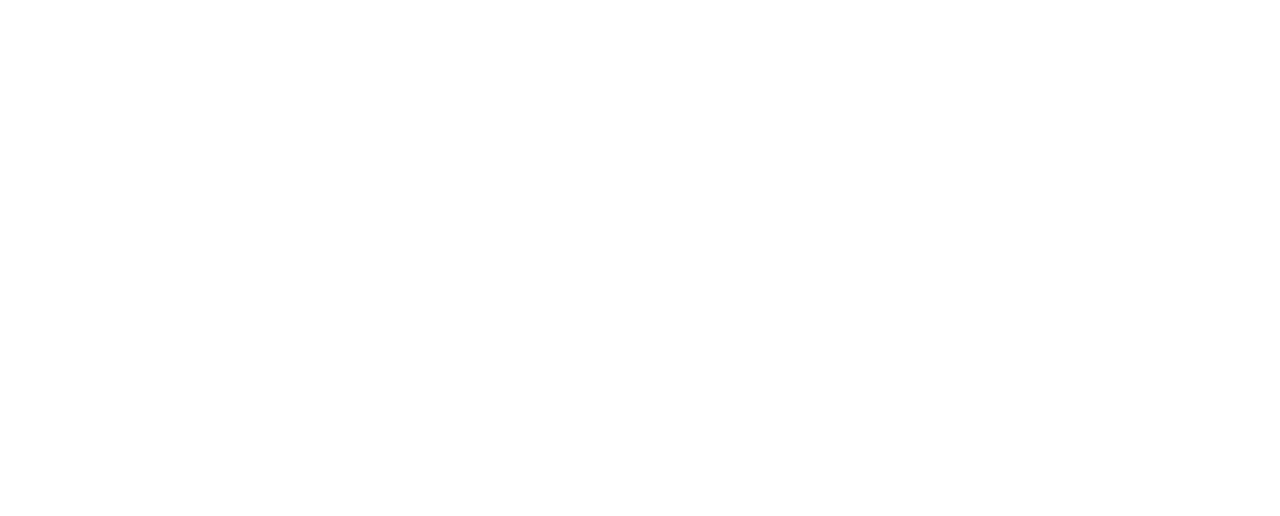
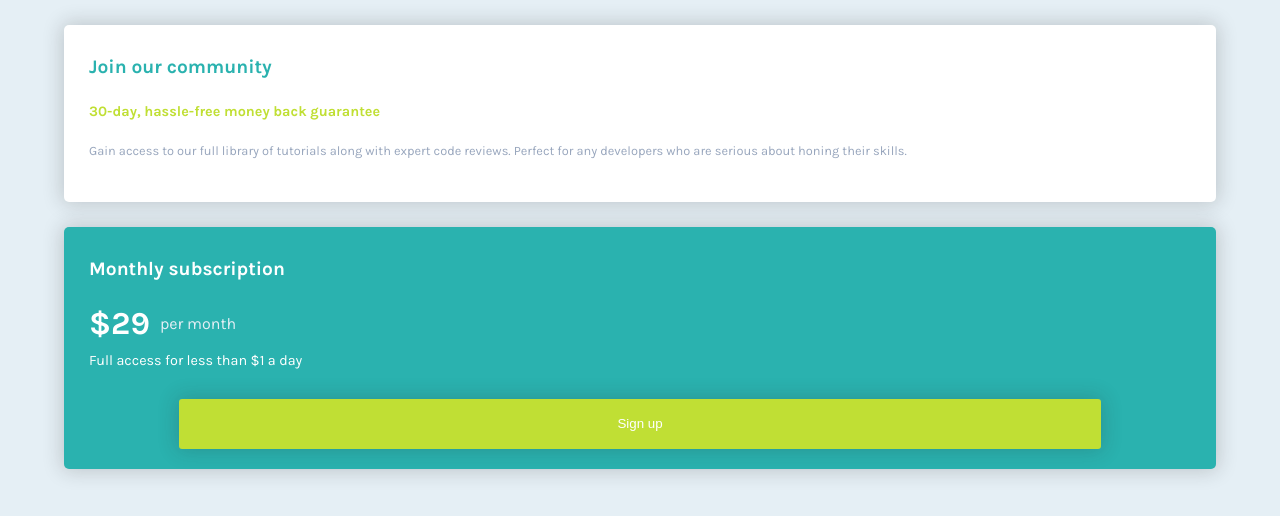
Before and after one commit to danitreble/mentor-single-price, a plain HTML site: page index.html in a window 1280 px wide. Drawn offline with Linux system fonts and the light colour scheme.

Commit message:
add first 2 boxes html and css styles

```diff
--- a/index.html
+++ b/index.html
@@ -1,12 +1,34 @@
 <!DOCTYPE html>
 <html lang="en">
+
 <head>
   <meta charset="UTF-8" />
   <meta name="viewport" content="width=device-width, initial-scale=1.0" />
   <link rel="stylesheet" href="styles.css" />
+  <link href="https://fonts.googleapis.com/css2?family=Karla:wght@400;700&display=swap" rel="stylesheet" />
   <title>Document</title>
 </head>
+
 <body>
 
+  <section class="box">
+    <h1 class="title  title--green">Join our community</h1>
+    <span class="subtitle  subtitle--green">30-day, hassle-free money back guarantee</span>
+    <p class="description">Gain access to our full library of tutorials along with expert code
+      reviews. Perfect for any developers who are serious about honing their
+      skills.</p>
+  </section>
+
+  <section class="box  box--green">
+    <h1 class="title  title--white">Monthly subscription</h1>
+    <div class="price">
+      <span class="price__amount">$29</span>
+      <span class="price__duration">per month</span>
+    </div>
+    <p class="subtitle  subtitle--white">Full access for less than $1 a day</p>
+    <button class="btn">Sign up</button>
+  </section>
+
 </body>
+
 </html>
--- a/styles.css
+++ b/styles.css
@@ -1,5 +1,103 @@
+:root {
+  --color-cyan: hsl(179, 62%, 43%);
+  --color-yellow: hsl(71, 73%, 54%);
+  --color-gray: hsl(204, 43%, 93%);
+  --color-blue: hsl(218, 22%, 67%);
+}
+
 * {
   padding: 0;
   margin: 0;
   box-sizing: border-box;
 }
+
+body {
+  background-color: var(--color-gray);
+  font-family: 'Karla', sans-serif;
+  font-size: 16px;
+}
+
+.box {
+  display: flex;
+  flex-direction: column;
+  width: 90%;
+  margin: 25px auto 0;
+
+  background-color: white;
+  box-shadow: 0 0 20px 2px rgba(33,33,33,.2);
+  border-radius: 5px;
+}
+
+.title {
+  display: block;
+  font-size: 1.2rem;
+  font-weight: 700;
+  padding: 30px 25px 25px 25px;
+}
+
+.title--green {
+  color: var(--color-cyan);
+}
+
+.subtitle {
+  display: block;
+  padding: 0px 25px 20px 25px;
+  font-size: 0.9rem;
+}
+
+.subtitle--green {
+  color: var(--color-yellow);
+  font-weight: 700;
+}
+
+.description {
+  display: block;
+  padding: 0px 25px 40px 25px;
+  font-size: 0.8rem;
+  color: var(--color-blue);
+  line-height: 1.7;
+}
+
+.box--green {
+  background-color: var(--color-cyan);
+}
+
+.title--white {
+  color: white;
+}
+
+.price {
+  margin: 0 25px 10px 25px;
+  display: flex;
+  align-items: center;
+}
+
+.price__amount {
+  color: white;
+  font-size: 2rem;
+  font-weight: 700;
+}
+
+.price__duration {
+  color: var(--color-gray);
+  font-weight: 200;
+  margin-left: 10px;
+}
+
+.subtitle--white {
+  color: white;
+}
+
+.btn {
+  width: 80%;
+  height: 50px;
+  margin: 10px auto 20px;
+
+  color: white;
+  background-color: var(--color-yellow);
+  border: none;
+  border-radius: 3px;
+  box-shadow: 0 0 20px 2px rgba(33,33,33,.2);
+
+  cursor: pointer;
+}
```
